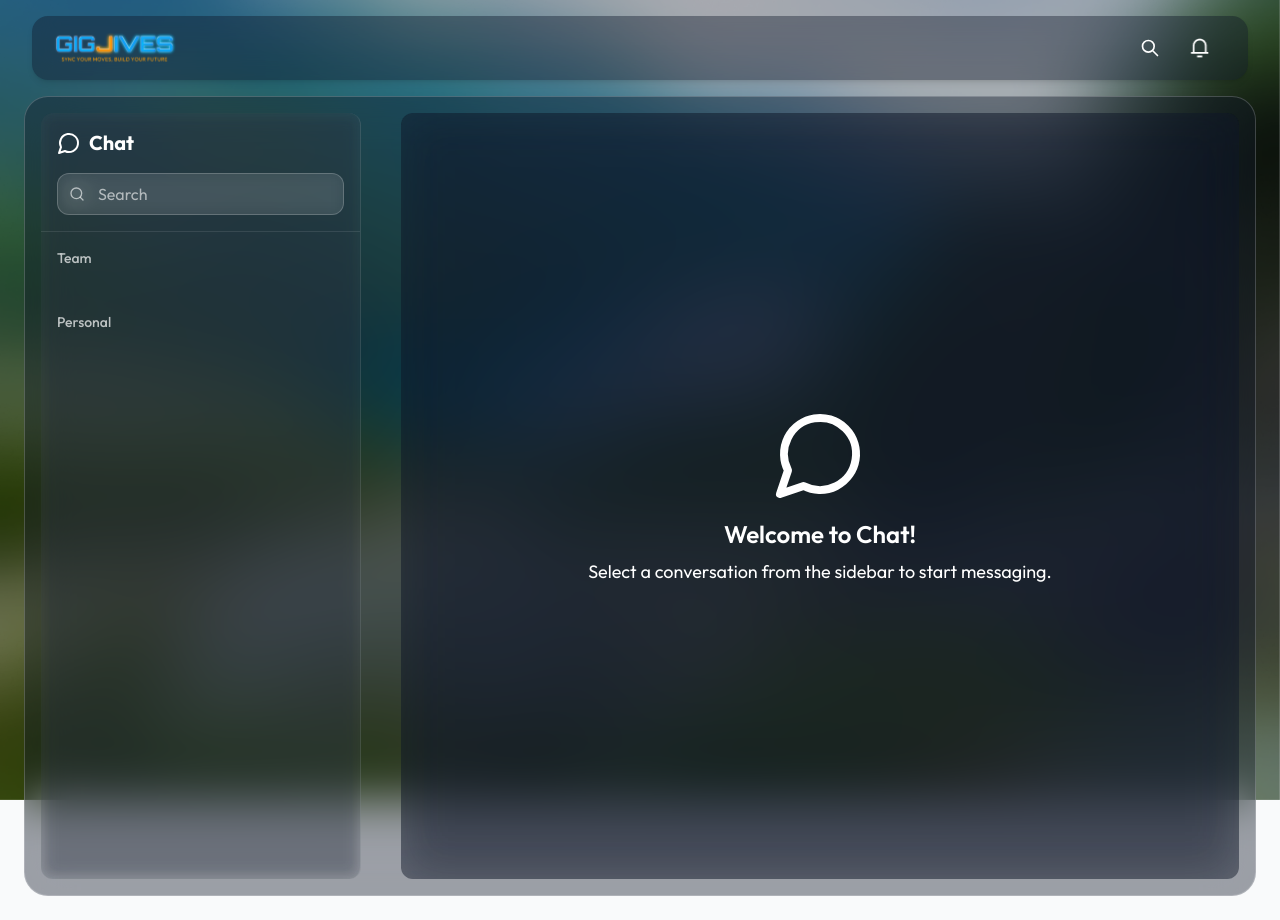
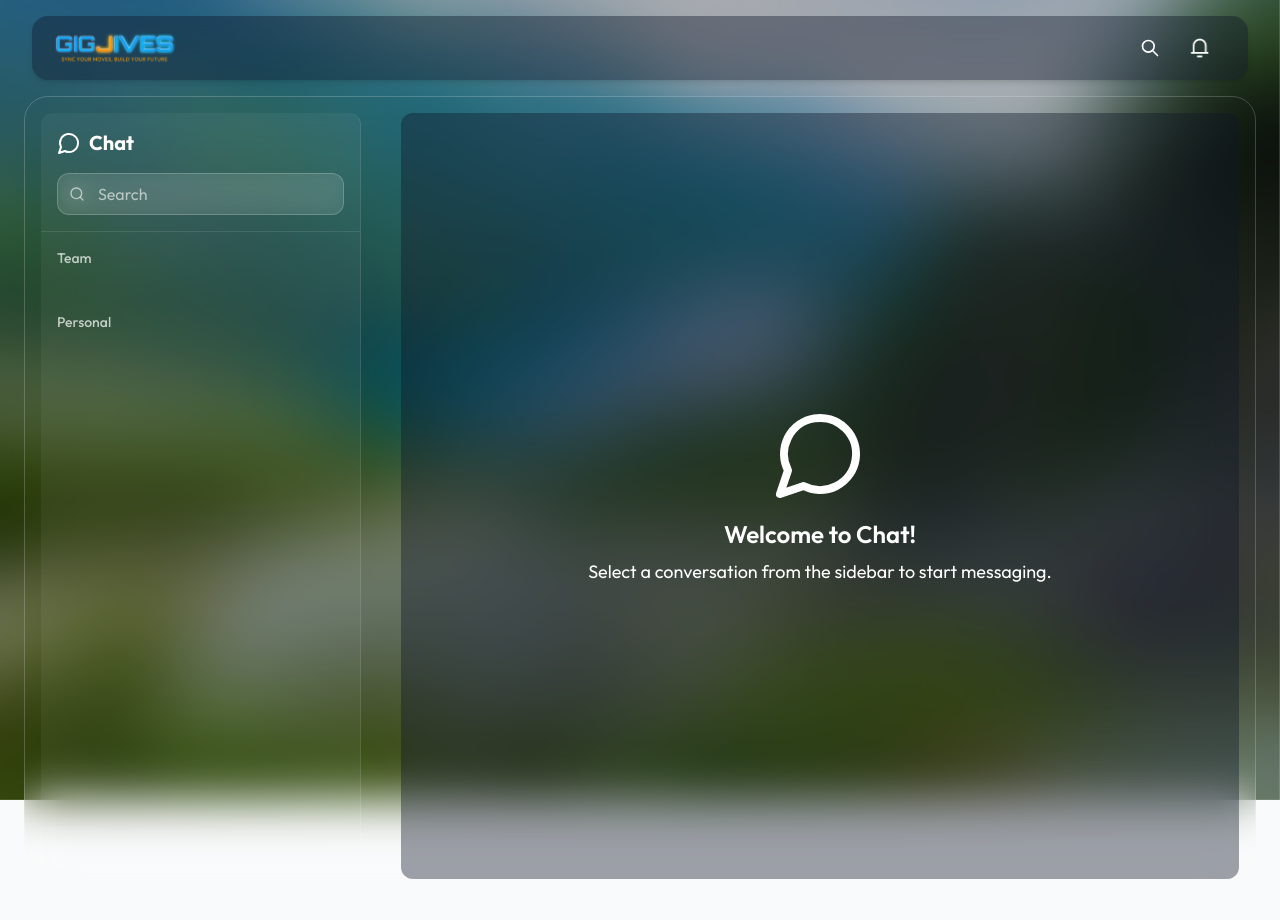
Before and after one commit to Nayab0009/gigGivesn, a Next.js app: page /dashboard/manager/chat in a window 1280 px wide. Built offline with nearby package versions, Linux system fonts and the light colour scheme.

Commit message:
fix color in ui

```diff
--- a/src/components/managerDashboard/Chat.tsx
+++ b/src/components/managerDashboard/Chat.tsx
@@ -677,7 +677,7 @@ export default function ChatPage() {
   }
 
   return (
-<div className="flex h-screen bg-black/40 backdrop-blur-xl rounded-3xl border border-white/20 p-4 gap-10">
+<div className="flex h-screen  backdrop-blur-xl rounded-3xl border border-white/20 p-4 gap-10">
 
 
       {/* Sidebar */}
@@ -806,7 +806,8 @@ export default function ChatPage() {
       {/* Main Chat Area - Conditional Rendering */}
       {selectedUserId ? (
         <main className="flex flex-col flex-1">
-          {/* Chat Header */}
+          {/* Chat
+           */}
           <header className="p-4 bg-white/5  rounded-xl backdrop-blur-sm " >
             <div className="flex items-center justify-between">
               <div className="flex items-center gap-3">
@@ -919,7 +920,7 @@ export default function ChatPage() {
   className={`px-4 py-3 rounded-2xl shadow-sm ${
     isSentByMe
       ? "text-white rounded-bl-sm border"
-      : "bg-black/40 text-white rounded-bl-sm border border-white/20"
+      : " text-white rounded-bl-sm border border-white/20"
   } ${
     fontSize === "small" ? "text-sm" : fontSize === "large" ? "text-lg" : "text-base"
   }`}
@@ -978,7 +979,7 @@ export default function ChatPage() {
           </div>
           {/* Chat Input */}
 
-<div className="p-4 bg-black/40 backdrop-blur-xl border-t border-white/10">
+<div className="p-4 bg-black/4 backdrop-blur-xl border-t border-white/10">
             <div className="flex items-center justify-between gap-3">
               {/* File input button */}
               <input
@@ -1083,7 +1084,7 @@ export default function ChatPage() {
       {/* User Profile Panel */}
 {/* User Profile Panel */}
 {showUserProfile && selectedUserId && (
-  <aside className="w-80 bg-black/40 backdrop-blur-xl rounded-xl border border-white/10 flex flex-col">
+  <aside className="w-80 bg-white/5  backdrop-blur-xl rounded-xl border border-white/10 flex flex-col">
     {/* Profile Header */}
     <div className="p-6 border-b border-white/10">
       <div className="flex items-center gap-4 mb-4">
```
